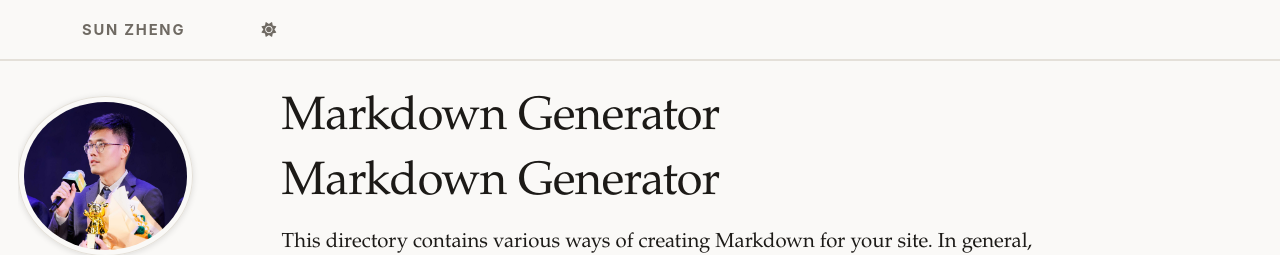
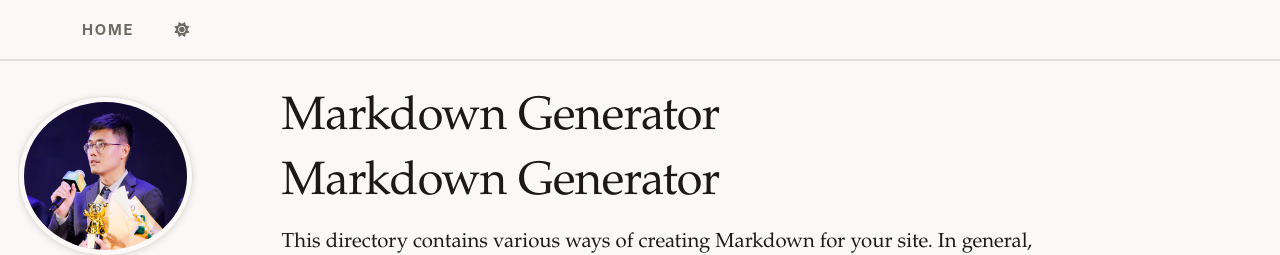
Before and after one commit to fourierer/fourierer.github.io, a Jekyll site: the page built from markdown_generator/README.md, in a window 1280 px wide. Shown: the top 255 px of the page. Built offline with Jekyll 4.4.1, drawn with Linux system fonts in a browser that asks for light colours; our own code applies the rules of GitHub Pages for plain Markdown files; a style sheet for code colours, icons or effects is not loaded.

Commit message:
Keep only Home in nav, remove site title link

```diff
--- a/_data/navigation.yml
+++ b/_data/navigation.yml
@@ -7,4 +7,6 @@
 # NOTE that only one of the CV options should be selected, the first is for the
 #      Markdown formatted page while the second is generated using JSON.
 
-main: []
+main:
+  - title: "Home"
+    url: /
--- a/_includes/masthead.html
+++ b/_includes/masthead.html
@@ -5,9 +5,6 @@
       <nav id="site-nav" class="greedy-nav">
         <button><span class="navicon"></span></button>
         <ul class="visible-links">
-          <li class="masthead__menu-item masthead__menu-item--lg persist {% if page.url == '/' or page.url == '/index.html' %}selected{% endif %}">
-            <a href="{{ base_path }}/">{{ site.title }}</a>
-          </li>
           {% for link in site.data.navigation.main %}
             {% if link.url contains 'http' %}
               {% assign domain = '' %}
```
